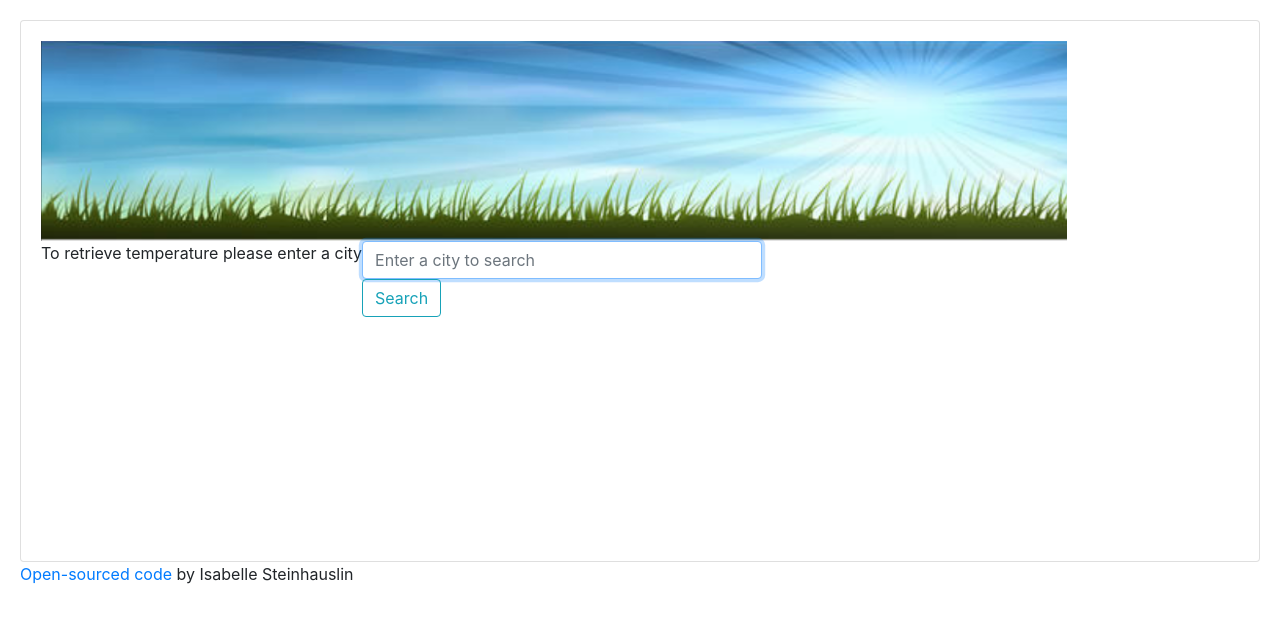
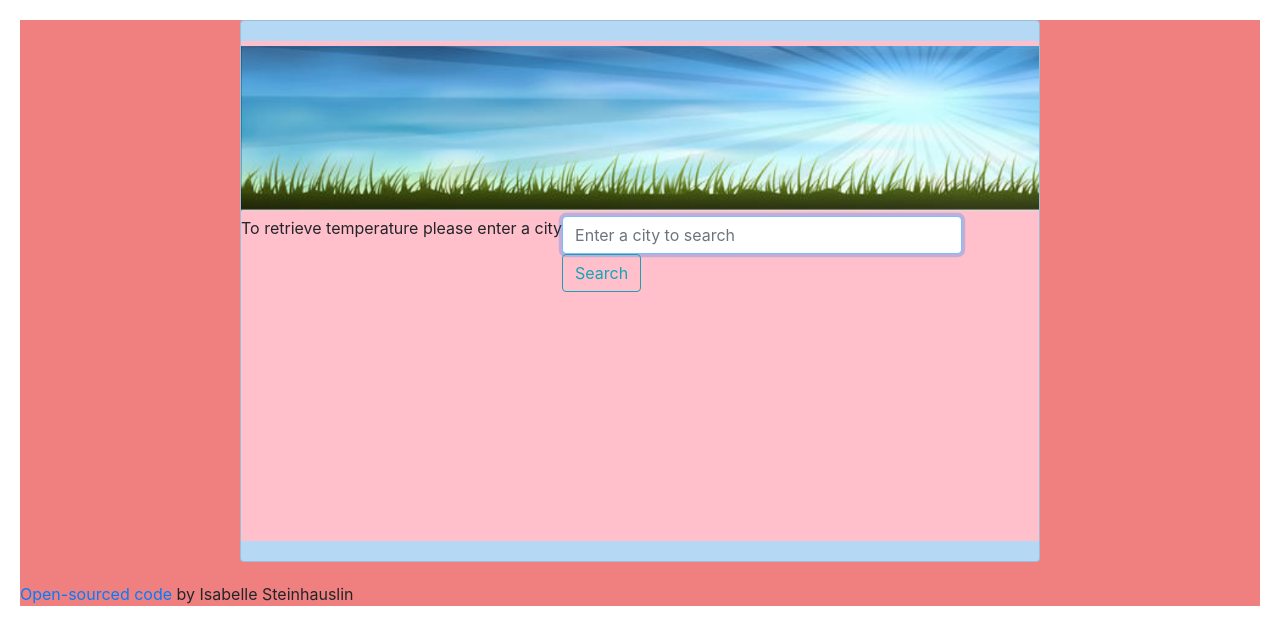
Before and after one commit to Isa-Stein/my-React-weather-app, a React (Create React App) app: page / in a window 1280 px wide. Shown: the top 644 px of the page. Built offline with nearby package versions, Linux system fonts and the light colour scheme.

Commit message:
Adjusting App layout

```diff
--- a/src/App.css
+++ b/src/App.css
@@ -1,7 +1,19 @@
 .app {
   margin: 20px;
+  background-color: lightcoral;
+}
+
+.card {
+  background-color: rgb(181, 216, 245);
+  margin: 20px auto;
+  max-width: 800px;
 }
 .container {
-  margin: 20px;
+  background-color: pink;
+  margin: 20px auto;
   height: 500px;
 }
+
+Developertag {
+  margin: 0 0 0 20px;
+}
--- a/src/Background.css
+++ b/src/Background.css
@@ -1,4 +1,6 @@
 img {
-  width: 90%;
+  display: block;
+  margin: 5px auto;
+  max-width: 100%;
   max-height: 200px;
 }
--- a/src/Weatherapp.js
+++ b/src/Weatherapp.js
@@ -64,6 +64,7 @@ export default function Weather(props) {
     return (
       <div className="row">
         <Background />
+        <br />
         <p> To retrieve temperature please enter a city </p>
         {form}
       </div>
```
Also changed, not shown: 1 other file (tests, documents, lock files or other folders).
